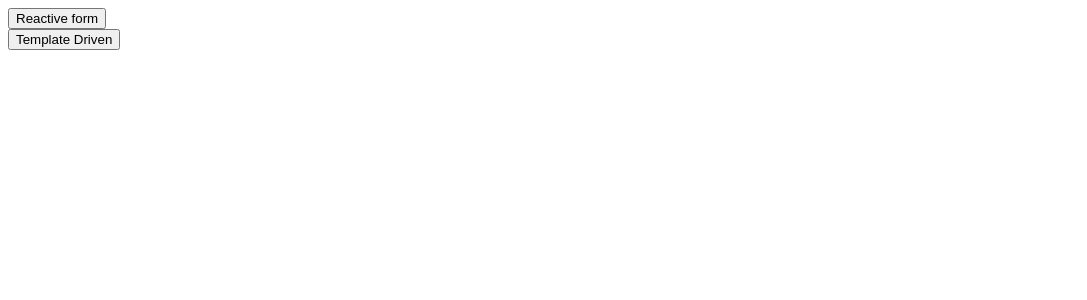
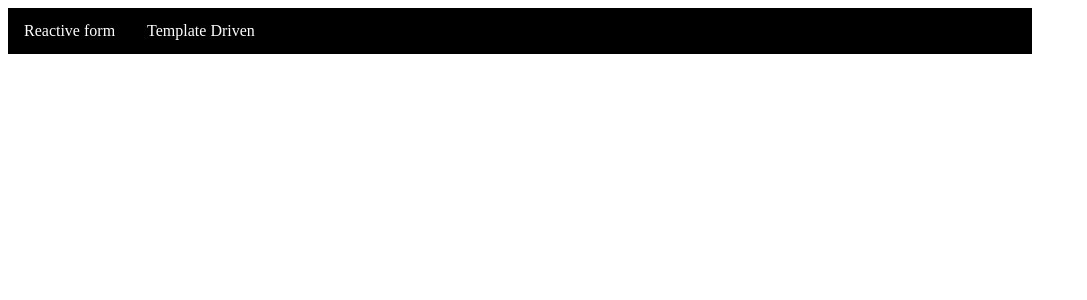
Before and after one commit to jacksonrajesh/AngularSolutions, an Angular app in the folder AngularSolution/: page / in a window 1280 px wide. Shown: the top 300 px of the page, without its empty margins (0-1087 px from the left). Built offline with nearby package versions, Linux system fonts and the light colour scheme.

Commit message:
addded page refernces

```diff
--- a/AngularSolution/angular.json
+++ b/AngularSolution/angular.json
@@ -27,8 +27,7 @@
               "src/assets"
             ],
             "styles": [
-              "src/styles.css",
-              ""
+              "src/styles.css"
             ],
             "scripts": []
           },
--- a/AngularSolution/package.json
+++ b/AngularSolution/package.json
@@ -18,6 +18,8 @@
     "@angular/platform-browser": "~13.1.0",
     "@angular/platform-browser-dynamic": "~13.1.0",
     "@angular/router": "~13.1.0",
+    "bootstrap": "^5.1.3",
+    "ngx-bootstrap": "^8.0.0",
     "rxjs": "~7.4.0",
     "tslib": "^2.3.0",
     "zone.js": "~0.11.4"
--- /dev/null
+++ b/AngularSolution/src/app/lowe-case-url-serializer.ts
@@ -0,0 +1,7 @@
+import { DefaultUrlSerializer, UrlTree } from '@angular/router';
+
+    export class LowerCaseUrlSerializer extends DefaultUrlSerializer {
+        override parse(url: string): UrlTree {
+        return super.parse(url.toLowerCase());
+        }
+    }
--- a/AngularSolution/src/index.html
+++ b/AngularSolution/src/index.html
@@ -1,25 +1,49 @@
 <!doctype html>
 <html lang="en">
 <head>
+  <style>
+ ul {
+  list-style-type: none;
+  margin: 0;
+  padding: 0;
+  overflow: hidden;
+  background-color: black;
+}
+
+li {
+  float: left;
+}
+
+li a {
+  display: block;
+  color: white;
+  text-align: center;
+  padding: 14px 16px;
+  text-decoration: none;
+}
+
+li a:hover {
+  background-color: #333;
+}
+  </style>
   <meta charset="utf-8">
   <title>AngularSolution</title>
   <base href="/">
   <meta name="viewport" content="width=device-width, initial-scale=1">
   <link rel="icon" type="image/x-icon" href="favicon.ico">
 </head>
-<body>
+<body style="width: 80%;">
 
+    <ul >
+       <li>
+          <a href="reactiveform">Reactive form</a>
+        </li>
+        <li>
+          <a href="templatedriven">Template Driven</a>
+        </li>
 
-    <div>
-          <button>Reactive form</button>
-        </div>
-        <div>
-          <button>Template Driven</button>
-        </div>
+    </ul>
 
-      </div>
-    </div>
-
-  <app-root></app-root>
-</body>
-</html>
+    <app-root></app-root>
+  </body>
+  </html>
```
Also changed, not shown: AngularSolution/src/app/app.module.ts (+6 -1 lines), 2 other files (tests, documents, lock files or other folders).
